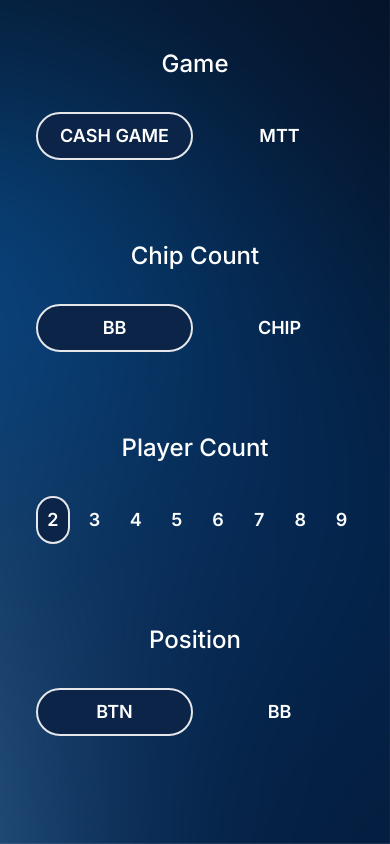
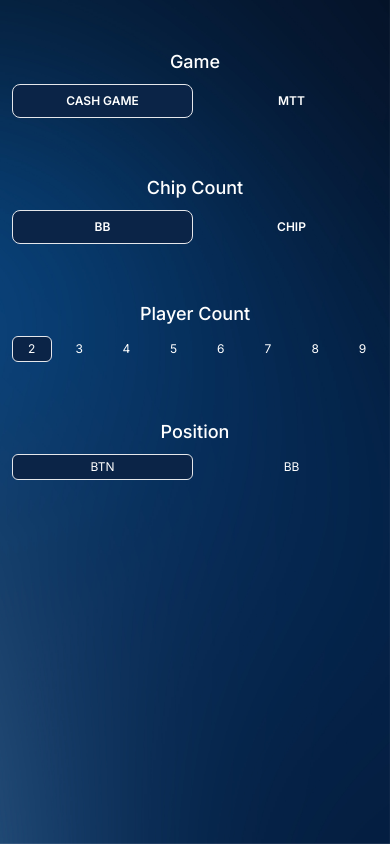
Before and after one commit to Suto-Michimasa/poker_handshare_app, a Next.js app in the folder frontend/: page /record/setting in a window 390 px wide. Built offline with nearby package versions, Linux system fonts and the light colour scheme.

Commit message:
add responsive

```diff
--- a/frontend/src/app/components/Tabs/ActiveTabs.tsx
+++ b/frontend/src/app/components/Tabs/ActiveTabs.tsx
@@ -21,8 +21,8 @@ const ActiveTabs: React.FC<TabsProps> = ({ title, name, options, activeTab, onTa
 
   return (
     <main>
-      <p className="text-white text-center text-2xl font-medium mt-12">{title}</p>
-      <div className="max-w-screen-lg mx-auto p-8 flex flex-col items-center">
+      <p className="text-white text-center sm:text-2xl text-lg font-medium mt-12">{title}</p>
+      <div className="sm:max-w-screen-lg mx-auto sm:p-8 p-2 flex flex-col items-center">
         <div className="flex w-full relative">
           {options.map((option, index) => (
             <React.Fragment key={option}>
@@ -43,9 +43,9 @@ const ActiveTabs: React.FC<TabsProps> = ({ title, name, options, activeTab, onTa
               />
               <label
                 htmlFor={`${name}${index}`}
-                className={`text-white cursor-pointer flex-grow flex items-center justify-center truncate uppercase select-none font-semibold text-lg rounded-full py-2 mx-1 first:ml-0 last:mr-0
+                className={`text-white cursor-pointer flex-grow flex items-center justify-center truncate uppercase select-none sm:font-semibold sm:medium sm:text-lg text-xs sm:rounded-full rounded-md sm:py-2 py-1 mx-1 first:ml-0 last:mr-0
                 ${option === activeTab
-                    ? 'bg-[#0B2447] border-2 border-gray-200'
+                    ? 'bg-[#0B2447] sm:border-2 border border-gray-200'
                     : 'hover:bg-[#19376D]'
                   }`}
                 style={{ width: `${100 / options.length}%` }}
--- a/frontend/src/app/components/Tabs/Tabs.tsx
+++ b/frontend/src/app/components/Tabs/Tabs.tsx
@@ -14,8 +14,8 @@ const Tabs: React.FC<TabsProps> = ({ title, name, options }) => {
 
   return (
     <main>
-      <p className="text-white text-center text-2xl font-medium mt-12">{title}</p>
-      <div className="max-w-screen-sm mx-auto p-8 flex flex-col items-center">
+      <p className="text-white text-center sm:text-2xl text-lg font-medium mt-12">{title}</p>
+      <div className="sm:max-w-screen-lg mx-auto sm:p-8 p-2 flex flex-col items-center">
         <div className="flex w-full relative">
           {options.map((option, index) => (
             <React.Fragment key={option}>
@@ -35,9 +35,9 @@ const Tabs: React.FC<TabsProps> = ({ title, name, options }) => {
               />
               <label
                 htmlFor={`${name}${index}`}
-                className={`text-white cursor-pointer flex-grow flex items-center justify-center truncate uppercase select-none font-semibold text-lg rounded-full py-2 mx-1 first:ml-0 last:mr-0
+                className={`text-white cursor-pointer flex-grow flex items-center justify-center truncate uppercase select-none font-semibold sm:text-lg text-xs sm:rounded-full rounded-lg sm:py-2 py-2 mx-1 first:ml-0 last:mr-0
                 ${option === activeTab
-                    ? 'bg-[#0B2447] border-2 border-gray-200'
+                    ? 'bg-[#0B2447] sm:border-2 border border-gray-200'
                     : 'hover:bg-[#19376D]'
                   }`}
                 style={{ width: `${100 / options.length}%` }}
```
